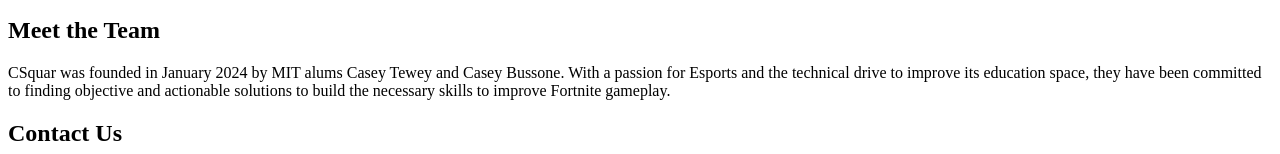
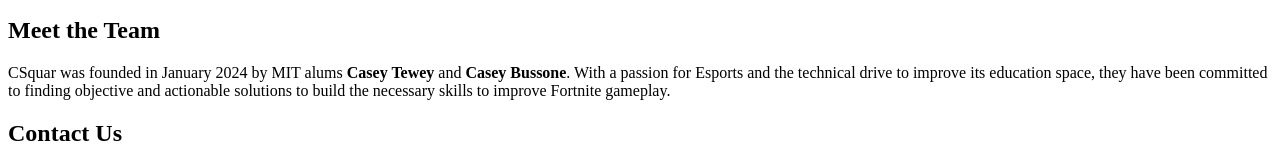
Before and after one commit to cbussone/cbussone.github.io, a plain HTML site: page index.html in a window 1280 px wide. Shown: the part 219-373 px from the top of the page. Drawn offline with Linux system fonts and the light colour scheme.

Commit message:
Update index.html

```diff
--- a/index.html
+++ b/index.html
@@ -13,7 +13,7 @@
 
    <div id='team'>
     <h2> Meet the Team </h2>
-    <p> CSquar was founded in January 2024 by MIT alums Casey Tewey and Casey Bussone. With a passion for Esports and the technical drive to improve its education space, they have been committed to finding objective and actionable solutions to build the necessary skills to improve Fortnite gameplay. </p>
+    <p> CSquar was founded in January 2024 by MIT alums <strong>Casey Tewey</strong> and <strong>Casey Bussone</strong>. With a passion for Esports and the technical drive to improve its education space, they have been committed to finding objective and actionable solutions to build the necessary skills to improve Fortnite gameplay. </p>
   </div>
 
   <div id='contact'>
```
